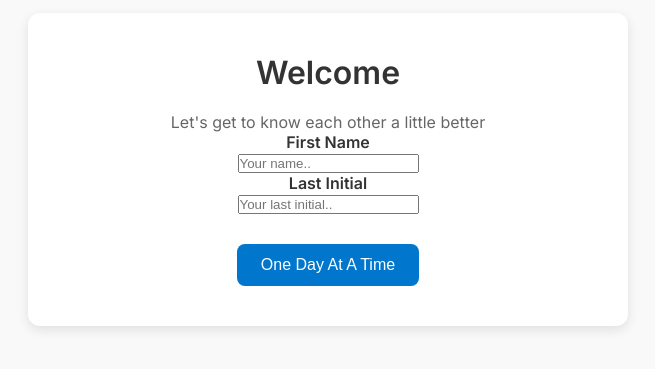
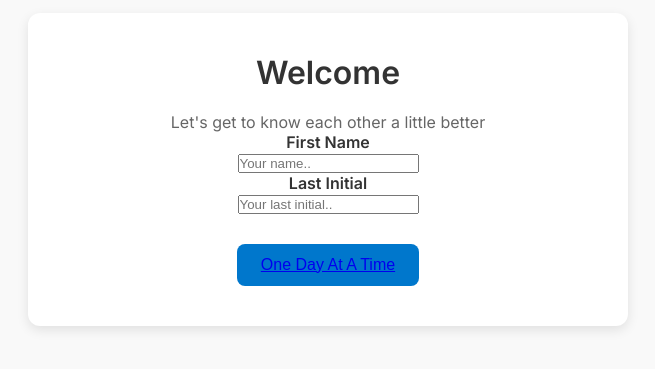
Before and after one commit to spacepiratetodd-a11y/Recovery-Relapse, a plain HTML site: page index.html in a window 1280 px wide. Shown: the part 231-600 px from the top of the page, without its empty margins (312-967 px from the left). Drawn offline with Linux system fonts and the light colour scheme.

Commit message:
fixed button link

```diff
--- a/index.html
+++ b/index.html
@@ -73,7 +73,7 @@
         <input type="text" id="lname" name="lastname" placeholder="Your last initial..">
       </div>
     </div>
-    <button onclick="saveData()" href="cleandate.html">One Day At A Time</button>
+    <button onclick="saveData()"><a href="cleandate.html">One Day At A Time</button>
   </div>
 </body>
 </html>
```
Also changed, not shown: cleandate.html (+2 -2 lines).
